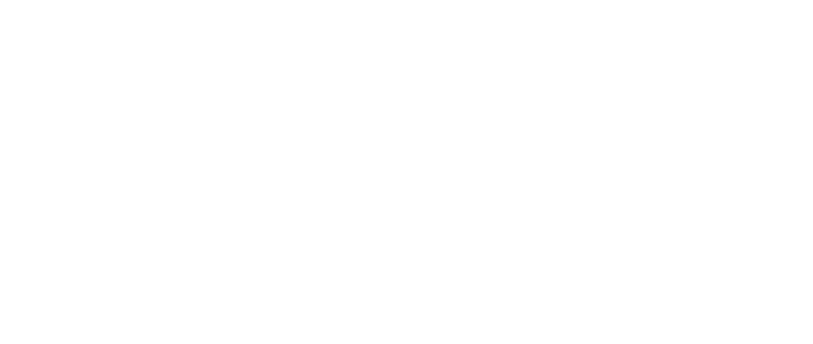
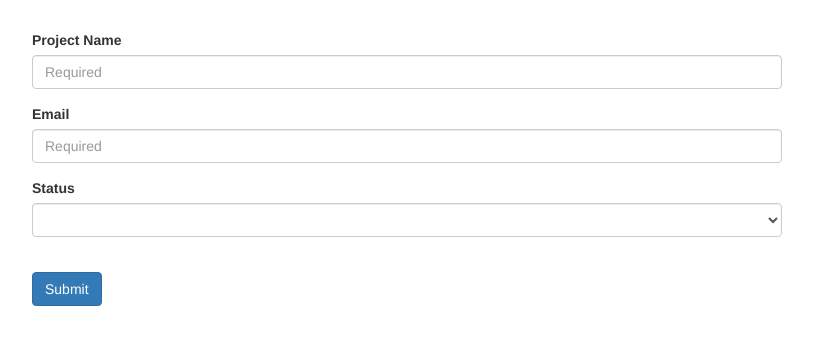
Before and after one commit to 3atharvkurdukar/my-first-app, an Angular app: page / in a window 1280 px wide. Shown: the top 344 px of the page, without its empty margins (233-1046 px from the left). Built offline with nearby package versions, Linux system fonts and the light colour scheme.

Commit message:
Created a reactive form with custom validation

```diff
--- a/src/app/app.component.html
+++ b/src/app/app.component.html
@@ -1,7 +1,28 @@
 <div class="container">
   <div class="row">
     <div class="col-xs-12 col-sm-10 col-md-8 col-sm-offset-1 col-md-offset-2">
-
+      <form [formGroup]="projectForm">
+        <div class="form-group">
+          <label for="name">Project Name</label>
+          <input class="form-control" type="text" name="name" id="name" placeholder="Required" formControlName="name">
+        </div>
+        <div class="form-group">
+          <label for="email">Email</label>
+          <input class="form-control" type="email" name="email" id="email" placeholder="Required" formControlName="email">
+        </div>
+        <div class="form-group">
+          <label for="email">Status</label>
+          <select name="status" id="status" class="form-control" formControlName="status">
+            <option value="stable">Stable</option>
+            <option value="critical">Critical</option>
+            <option value="finished">Finished</option>
+          </select>
+        </div>
+        <br>
+        <button class="btn btn-primary" type="submit" (click)="onSubmit()">
+          Submit
+        </button>
+      </form>
     </div>
   </div>
 </div>
--- a/src/app/app.component.ts
+++ b/src/app/app.component.ts
@@ -1,6 +1,6 @@
 import { Observable } from 'rxjs';
 import { Component, OnInit } from '@angular/core';
-import { FormGroup, FormControl, Validators, FormArray } from '@angular/forms';
+import { FormGroup, FormControl, Validators, FormArray, FormControlName } from '@angular/forms';
 
 @Component({
   selector: 'app-root',
@@ -9,8 +9,40 @@ import { FormGroup, FormControl, Validators, FormArray } from '@angular/forms';
 })
 export class AppComponent implements OnInit {
 
+  projectForm: FormGroup;
+
   ngOnInit() {
-
+    this.projectForm = new FormGroup({
+      // 'name': new FormControl(null, [Validators.required, this.forbiddenName]),
+      'name': new FormControl(null, Validators.required, this.forbiddenNameAsync),
+      'email': new FormControl(null, [Validators.required, Validators.email]),
+      'status': new FormControl(null)
+    });
   }
 
+  onSubmit() {
+    console.log(this.projectForm.value);
+  }
+
+  forbiddenName(control: FormControl): {[s: string]: boolean} {
+    if (control.value === 'Test') {
+      return {'nameForbidden': true};
+    } else {
+      return null;
+    }
+  }
+
+  forbiddenNameAsync(control: FormControl): Promise<any> | Observable<any> {
+    return new Promise(
+      (resolve, reject) => {
+        setTimeout(() => {
+          if (control.value === 'Test') {
+            resolve({'nameForbidden': true});
+          } else {
+            resolve(null);
+          }
+        }, 1500);
+      }
+    );
+  }
 }
```
